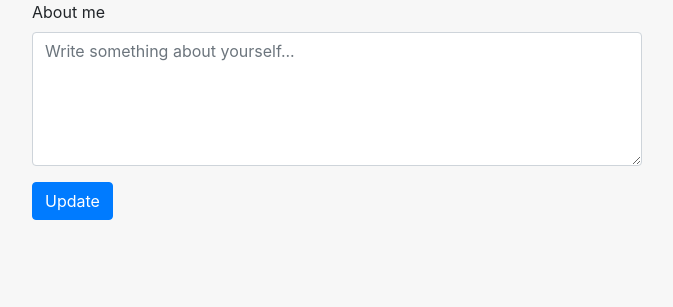
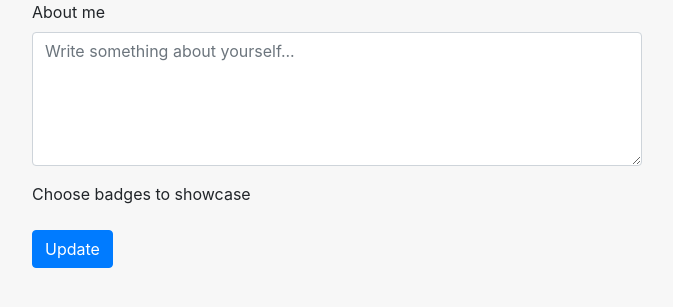
Before and after one commit to markusranda/ID202712-Badges, a Django app: a page that uses webserver/badge_project/users/templates/users/profile_update_form.html in a window 1280 px wide. Shown: the part 112-419 px from the top of the page, without its empty margins (303-976 px from the left). Run offline with Django 3.2, Linux system fonts and the light colour scheme; the visitor is signed in with stand-in values (Sample User, id 1); data comes from the database, SQL or seed files in the repository; data that the repository does not hold is empty; some libraries are stand-ins or nearby versions.

Commit message:
Showcase_badge is fully implemented after the change to the model.

```diff
--- a/webserver/badge_project/users/forms.py
+++ b/webserver/badge_project/users/forms.py
@@ -1,7 +1,7 @@
 from crispy_forms.helper import FormHelper
 from crispy_forms.layout import Column, Layout, Submit
 from django.contrib.auth.forms import UserCreationForm, UserChangeForm
-from django.forms import ModelForm, Textarea
+from django.forms import ModelForm, Textarea, CheckboxSelectMultiple
 
 from .models import CustomUser
 
@@ -27,6 +27,7 @@ class ChangeProfilePageForm(ModelForm):
         self.helper.layout = Layout(
             Column(
                 'about_me',
+                'showcase_badge',
                 Submit('submit', 'Update'),
                 css_class='col-lg-6 mx-auto',
             )
@@ -34,10 +35,12 @@ class ChangeProfilePageForm(ModelForm):
 
     class Meta:
         model = CustomUser
-        fields = ('about_me', )
+        fields = ('about_me', 'showcase_badge')
         labels = {
             'about_me': 'About me',
+            'showcase_badge': 'Choose badges to showcase'
         }
         widgets = {
-            'about_me': Textarea(attrs={'cols': 40, 'rows': 5, 'placeholder': 'Write something about yourself...'})
+            'about_me': Textarea(attrs={'cols': 40, 'rows': 5, 'placeholder': 'Write something about yourself...'}),
+            'showcase_badge': CheckboxSelectMultiple(attrs={'cols': 40, 'rows': 5, 'placeholder': ''})
         }
--- a/webserver/badge_project/users/templates/users/profile_update_form.html
+++ b/webserver/badge_project/users/templates/users/profile_update_form.html
@@ -1,9 +1,9 @@
-{% extends "nav/nav.html"%}
+{% extends "nav/nav.html" %}
 
 {% load crispy_forms_tags %}
 
 {% block content %}
 
-{% crispy form %}
+    {% crispy form %}
 
 {% endblock %}
--- a/webserver/badge_project/users/views.py
+++ b/webserver/badge_project/users/views.py
@@ -14,7 +14,6 @@ from users.models import CustomUser
 
 from .forms import CustomUserCreationForm, ChangeProfilePageForm
 from users.models import CustomUser
-
 
 class SignUp(generic.CreateView):
     form_class = CustomUserCreationForm
@@ -42,11 +41,19 @@ class ProfilePage(generic.ListView):
         return context
 
 
-class ProfileUpdate(generic.UpdateView):
+class ProfileUpdate(generic.UpdateView, SingleObjectMixin):
     form_class = ChangeProfilePageForm
     template_name = 'users/profile_update_form.html'
 
+    def get_context_data(self, **kwargs):
+        context = super().get_context_data(**kwargs)
+        current_user = self.request.user
+        context['all_badges'] = Badges.objects.all()
+
+        return context
+
     def get_success_url(self):
+        import pdb; pdb.set_trace()
         user_id = self.request.user.id
         username = CustomUser.objects.filter(id=user_id)
         return reverse_lazy('profile_page', kwargs={'username': username})
```
